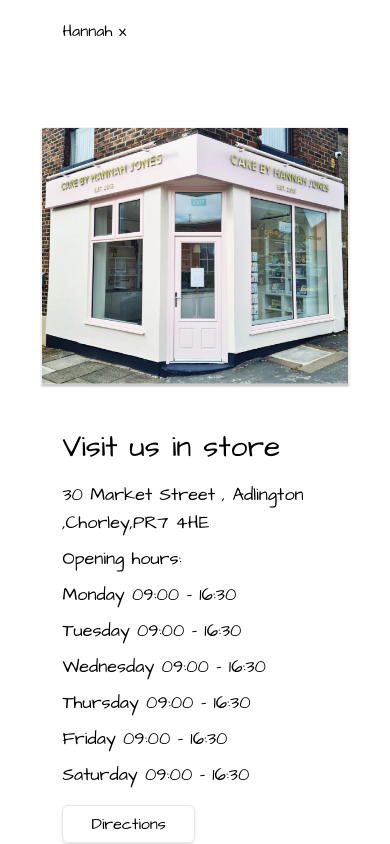
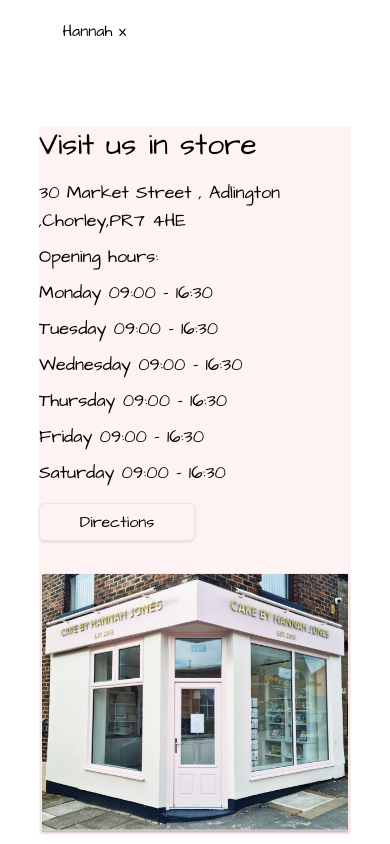
Before and after one commit to muratsimseekk/Cake-Shop, a React (Vite) app: page /about in a window 390 px wide. Shown: the part 1040-1884 px from the top of the page. Built offline with nearby package versions, Linux system fonts and the light colour scheme; a web font is replaced by a local one.

Commit message:
fixes bugs for store sizing and positioning for all responsive devices

```diff
--- a/src/pages/About.jsx
+++ b/src/pages/About.jsx
@@ -44,12 +44,9 @@ function About() {
               </div>
             </div>
           </div>
-          <div className=" flex flex-col gap-8 w-full md:flex md:justify-end md:text-end lg:flex lg:justify-end lg:text-end xl:flex xl:justify-end xl:text-end 2xl:flex 2xl:justify-end 2xl:text-end">
-            <div className=" 2xl:w-3/5 xl:w-3/5 lg:w-3/5 md:w-[55%] w-full flex flex-col md:flex md:flex-row md:justify-between md:items-center lg:flex lg:flex-row lg:justify-between lg:items-center xl:flex xl:flex-row xl:justify-between xl:items-center 2xl:flex 2xl:flex-row 2xl:justify-between 2xl:items-center ">
-              <div className="2xl:w-2/5 xl:w-2/5 lg:w-2/5 md:w-[45%] pb-10 flex justify-end">
-                <img className="w-full h-full" src={photo1} alt="" />
-              </div>
-              <div className="w-[85%] m-auto md:w-[90%] md:px-10 lg:w-[90%] lg:px-10 xl:w-[90%] xl:px-10 2xl:w-[90%] 2xl:px-10 flex flex-col gap-4 md:items-end lg:items-end xl:items-end 2xl:items-end">
+          <div className="bg-red-50 flex flex-col gap-8 w-full md:flex md:justify-end md:text-end lg:flex lg:justify-end lg:text-end xl:flex xl:justify-end xl:text-end 2xl:flex 2xl:justify-end 2xl:text-end">
+            <div className="2xl:w-3/5 xl:w-3/5 lg:w-3/5 md:w-[55%] w-full flex flex-col md:flex md:flex-row md:justify-between md:items-center lg:flex lg:flex-row lg:justify-between lg:items-center xl:flex xl:flex-row xl:justify-between xl:items-center 2xl:flex 2xl:flex-row 2xl:justify-between 2xl:items-center ">
+              <div className=" md:w-[90%] md:px-10 lg:w-[90%] lg:px-10 xl:w-[90%] xl:px-10 2xl:w-[90%] 2xl:px-10 flex flex-col gap-4 md:items-end lg:items-end xl:items-end 2xl:items-end">
                 <h2 className="2xl:text-5xl xl:text-4xl lg:text-3xl md:text-2xl text-3xl">
                   Visit us in store
                 </h2>
@@ -67,6 +64,9 @@ function About() {
                   Directions
                 </button>
               </div>
+            </div>
+            <div className="2xl:w-2/5 xl:w-2/5 lg:w-2/5 md:w-[45%] flex justify-end">
+              <img className="w-full h-full" src={photo1} alt="" />
             </div>
           </div>
           <div className="w-full flex flex-col gap-10">
--- a/src/pages/Cookies.jsx
+++ b/src/pages/Cookies.jsx
@@ -100,16 +100,16 @@ function Cookies() {
             </div>
           </div>
         </div>
-        <div className=" flex flex-col gap-8 w-full md:flex md:justify-end md:text-end lg:flex lg:justify-end lg:text-end xl:flex xl:justify-end xl:text-end 2xl:flex 2xl:justify-end 2xl:text-end">
-          <div className=" 2xl:w-3/5 xl:w-3/5 lg:w-3/5 md:w-[55%] w-full flex flex-col md:flex md:flex-row md:justify-between md:items-center lg:flex lg:flex-row lg:justify-between lg:items-center xl:flex xl:flex-row xl:justify-between xl:items-center 2xl:flex 2xl:flex-row 2xl:justify-between 2xl:items-center ">
-            <div className="2xl:w-2/5 xl:w-2/5 lg:w-2/5 md:w-[45%] pb-10 flex justify-end">
-              <img className="w-full h-full" src={store} alt="" />
-            </div>
-            <div className="w-[85%] m-auto md:w-[90%] md:px-10 lg:w-[90%] lg:px-10 xl:w-[90%] xl:px-10 2xl:w-[90%] 2xl:px-10 flex flex-col gap-4 md:items-end lg:items-end xl:items-end 2xl:items-end">
-              <h2 className="2xl:text-5xl xl:text-4xl lg:text-3xl md:text-2xl text-3xl">
+        <div className="bg-red-50 flex flex-col gap-8 w-full md:flex md:justify-end md:text-end lg:flex lg:justify-end lg:text-end xl:flex xl:justify-end xl:text-end 2xl:flex 2xl:justify-end 2xl:text-end">
+          <div className="2xl:w-2/5 xl:w-2/5 lg:w-2/5 md:w-[45%] flex justify-end">
+            <img className="w-full h-full" src={store} alt="" />
+          </div>
+          <div className="2xl:w-3/5 xl:w-3/5 lg:w-3/5 md:w-[55%] w-full flex flex-col md:flex md:flex-row md:justify-between md:items-center lg:flex lg:flex-row lg:justify-between lg:items-center xl:flex xl:flex-row xl:justify-between xl:items-center 2xl:flex 2xl:flex-row 2xl:justify-between 2xl:items-center ">
+            <div className=" md:w-[90%] md:px-10 lg:w-[90%] lg:px-12 xl:w-[90%] xl:px-20 2xl:w-[90%] 2xl:px-10 flex flex-col gap-4 md:items-start lg:items-start xl:items-start 2xl:items-end bg-red-200">
+              <h2 className="2xl:text-5xl xl:text-4xl lg:text-3xl md:text-2xl text-3xl ">
                 Visit us in store
               </h2>
-              <div className="flex text-lg flex-col gap-2 md:text-base">
+              <div className="flex text-lg flex-col gap-2 md:text-base text-start">
                 <p>30 Market Street , Adlington ,Chorley,PR7 4HE</p>
                 <p>Opening hours:</p>
                 <p>Monday 09:00 - 16:30</p>
--- a/src/pages/SpecialPage.jsx
+++ b/src/pages/SpecialPage.jsx
@@ -115,7 +115,7 @@ function SpecialPage() {
             </div>
           </div>
         </div>
-        <div className="bg-red-50 flex gap-8 w-full md:flex md:justify-end md:text-end lg:flex lg:justify-end lg:text-end xl:flex xl:justify-end xl:text-end 2xl:flex 2xl:justify-end 2xl:text-end">
+        <div className="bg-red-50 flex flex-col gap-8 w-full md:flex md:justify-end md:text-end lg:flex lg:justify-end lg:text-end xl:flex xl:justify-end xl:text-end 2xl:flex 2xl:justify-end 2xl:text-end">
           <div className="2xl:w-3/5 xl:w-3/5 lg:w-3/5 md:w-[55%] w-full flex flex-col md:flex md:flex-row md:justify-between md:items-center lg:flex lg:flex-row lg:justify-between lg:items-center xl:flex xl:flex-row xl:justify-between xl:items-center 2xl:flex 2xl:flex-row 2xl:justify-between 2xl:items-center ">
             <div className=" md:w-[90%] md:px-10 lg:w-[90%] lg:px-10 xl:w-[90%] xl:px-10 2xl:w-[90%] 2xl:px-10 flex flex-col gap-4 md:items-end lg:items-end xl:items-end 2xl:items-end">
               <h2 className="2xl:text-5xl xl:text-4xl lg:text-3xl md:text-2xl text-3xl">
```
